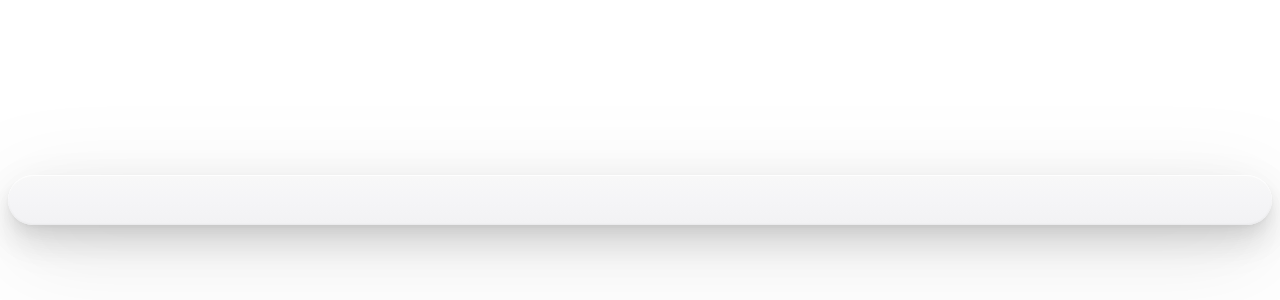
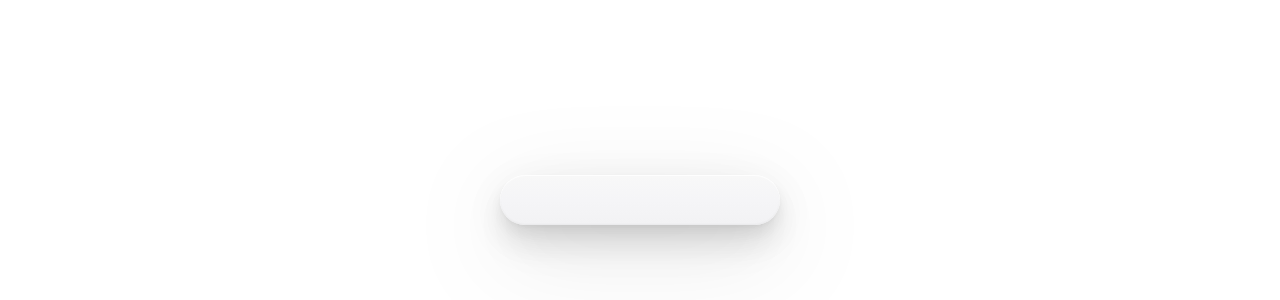
Before and after one commit to Om-Rohilla/Navigation, a React (Vite) app: page / in a window 1280 px wide. Shown: the part 208-508 px from the top of the page. Built offline with nearby package versions, Linux system fonts and the light colour scheme.

Commit message:
Reduce pill to fixed compact size

```diff
--- a/src/components/ui/component.tsx
+++ b/src/components/ui/component.tsx
@@ -7,8 +7,9 @@ import React from 'react'
 export const PillBase: React.FC = () => {
   return (
     <div
-      className="relative w-full max-w-xs rounded-full"
+      className="relative rounded-full"
       style={{
+        width: '280px',
         height: '50px',
         background: 'linear-gradient(180deg, #f8f8f8 0%, #f5f5f7 50%, #f2f2f4 100%)',
         boxShadow: `
--- a/src/demos/default.tsx
+++ b/src/demos/default.tsx
@@ -15,7 +15,7 @@ export default function Demo() {
     >
       {/* Ambient shadow wrapper for floating effect */}
       <div
-        className="w-full max-w-sm"
+        className="flex items-center justify-center"
         style={{
           filter: 'drop-shadow(0 24px 48px rgba(0, 0, 0, 0.1)) drop-shadow(0 12px 24px rgba(0, 0, 0, 0.08))',
         }}
```
